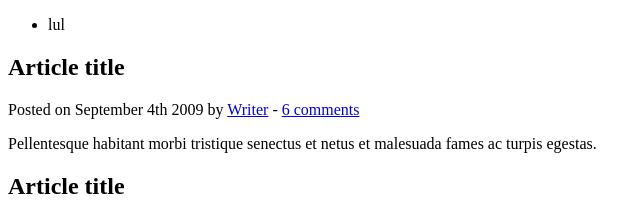
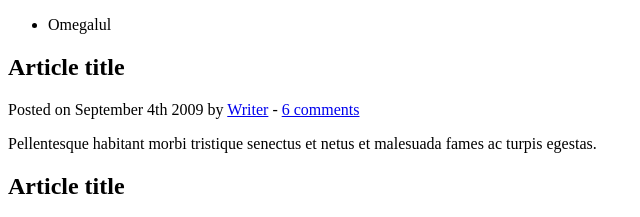
Before and after one commit to Suprimito/Segundo-Repositorio, a plain HTML site: page index.html in a window 1280 px wide. Shown: the top 217 px of the page, 0-640 px from the left. Drawn offline with Linux system fonts and the light colour scheme.

Commit message:
Nueva modificacion al index

```diff
--- a/index.html
+++ b/index.html
@@ -12,7 +12,7 @@
 	<header>
 		<nav>
 			<ul>
-				<li>lul</li>
+				<li>Omegalul</li>
 			</ul>
 		</nav>
 	</header>
```
